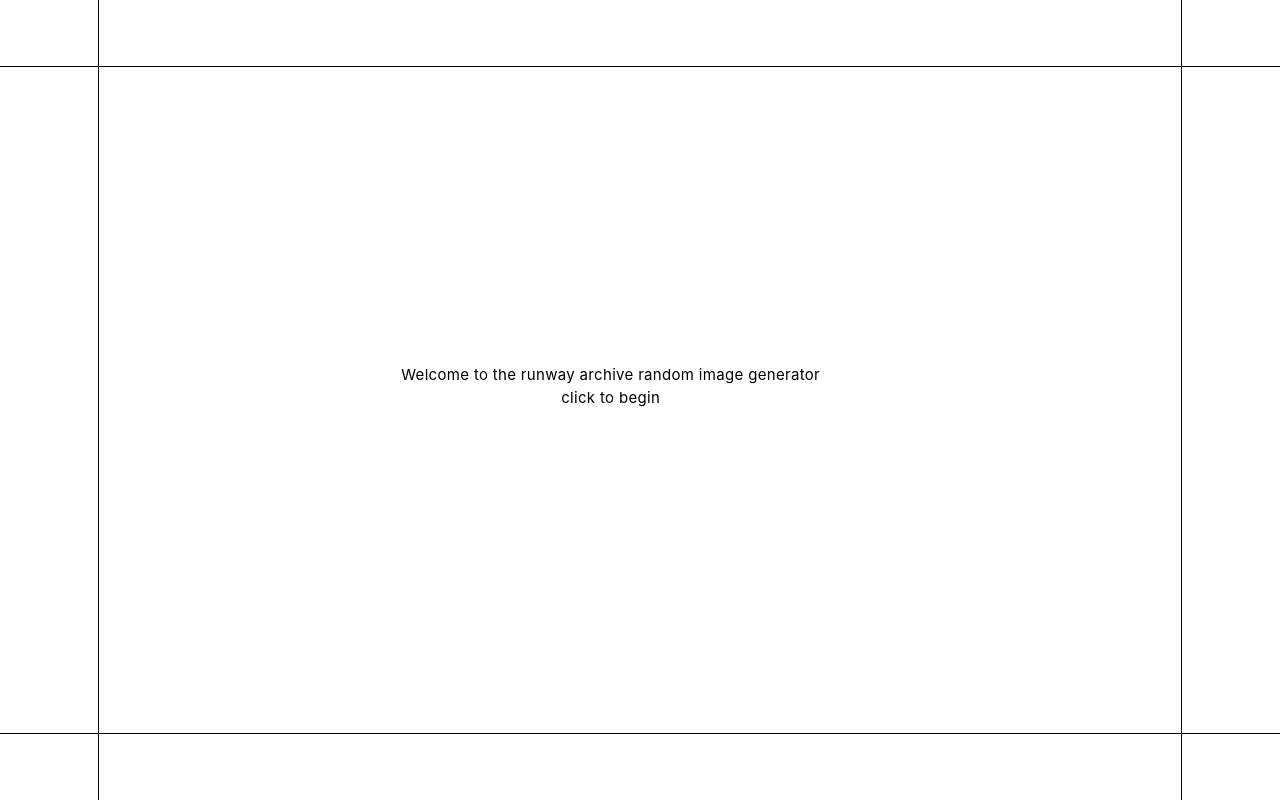
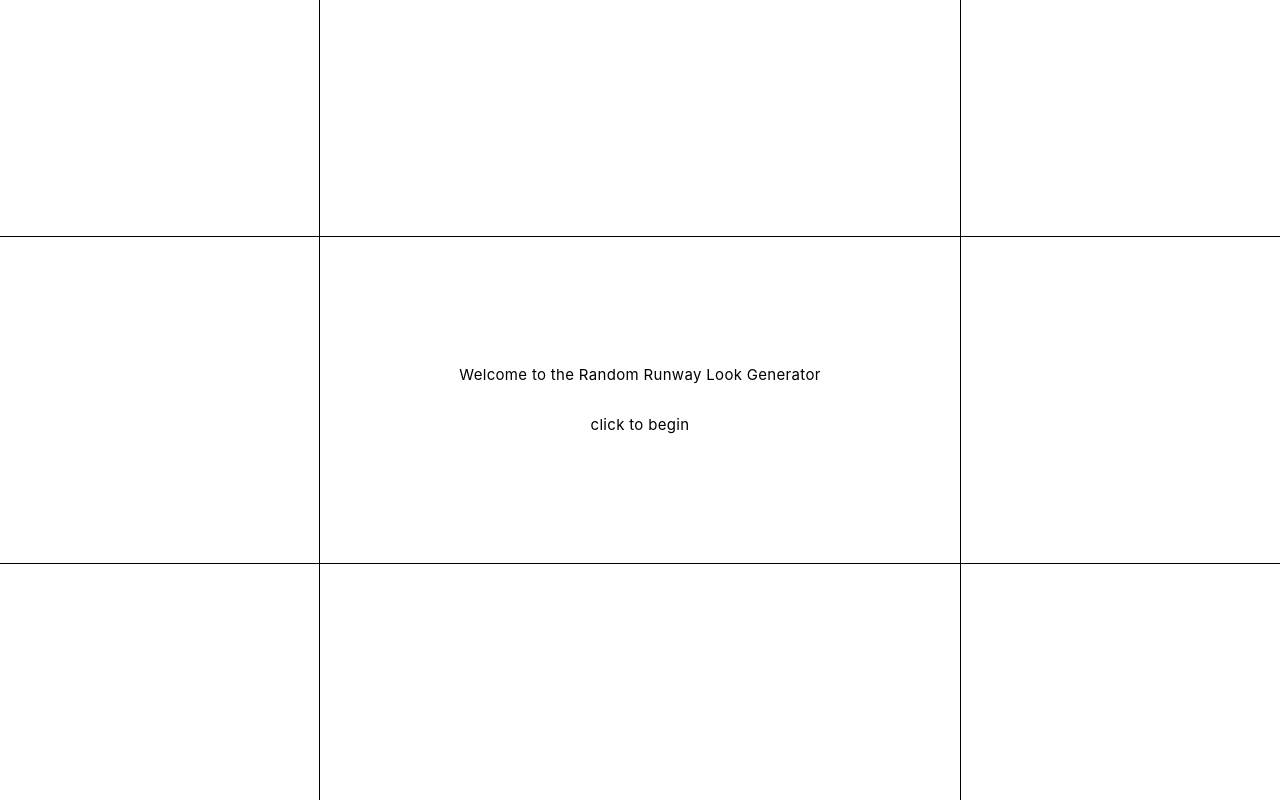
Before and after one commit to eleanor-woodhouse/runway, a React (Create React App) app: page / in a window 1280 px wide. Built offline with nearby package versions, Linux system fonts and the light colour scheme.

Commit message:
rename and welcome card + instructions styling

```diff
--- a/public/index.html
+++ b/public/index.html
@@ -5,9 +5,9 @@
     <link rel="icon" href="%PUBLIC_URL%/favicon.ico" />
     <meta name="viewport" content="width=device-width, initial-scale=1" />
     <meta name="theme-color" content="#000000" />
-    <meta name="description" content="Chance Runway" />
+    <meta name="description" content="Random Runway Look Generator" />
     <link rel="manifest" href="%PUBLIC_URL%/manifest.json" />
-    <title>Chance Runway</title>
+    <title>Random Runway Look Generator</title>
   </head>
   <body>
     <noscript>You need to enable JavaScript to run this app.</noscript>
--- a/src/App/App.tsx
+++ b/src/App/App.tsx
@@ -77,8 +77,6 @@ function App() {
     setGridIsClosed(false)
     // const columnSize = (windowSize.current[0] - 300) / 2
     // const rowSize = (windowSize.current[1] - 220) / 2
-    const columnSize = windowSize.current[0] / 3
-    const rowSize = windowSize.current[1] / 3
     setTransitionGridSizes((prevGridStage) => {
       if (
         leftGutterRef &&
@@ -185,7 +183,7 @@ function App() {
           onClick={handleClick}
         >
           <p>
-            Welcome to the runway archive random image generator<br></br>click to begin
+            Welcome to the Random Runway Look Generator<br></br>click to begin
           </p>
         </div>
         <div className="middle-cell" ref={middleCellRef}>
@@ -197,7 +195,7 @@ function App() {
                     instructionsAreVisible ? "visible-instructions" : "invisible-instructions"
                   }`}
                 >
-                  <p>click image for a new look</p>
+                  <p>click image to retrieve a new look from the archives</p>
                 </div>
                 <div className="card-container">
                   <div className="info-card">
--- a/src/styles/App.scss
+++ b/src/styles/App.scss
@@ -96,11 +96,10 @@
 .welcome-card {
   grid-column-start: 2;
   grid-row-start: 2;
-  height: 80vh;
-  width: 80vw;
   display: grid;
   place-items: center;
   z-index: 1;
+  cursor: pointer;
 }
 
 .welcome-card.invisible-welcome-card {
@@ -109,6 +108,10 @@
 
 .welcome-card.visible-welcome-card {
   display: grid;
+}
+
+.welcome-card>p{
+  line-height: 50px;
 }
 
 .info-pane {
@@ -139,7 +142,7 @@
   height: auto;
   display: grid;
   place-content: end center;
-  transition: opacity 4s;
+  transition: opacity 6s;
 }
 
 .instructions.invisible-instructions {
```
Also changed, not shown: public/manifest.json, public/robots.txt (deleted).
